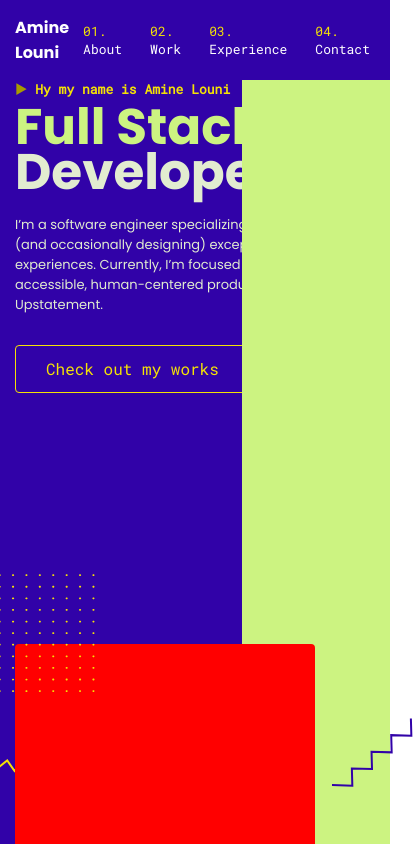
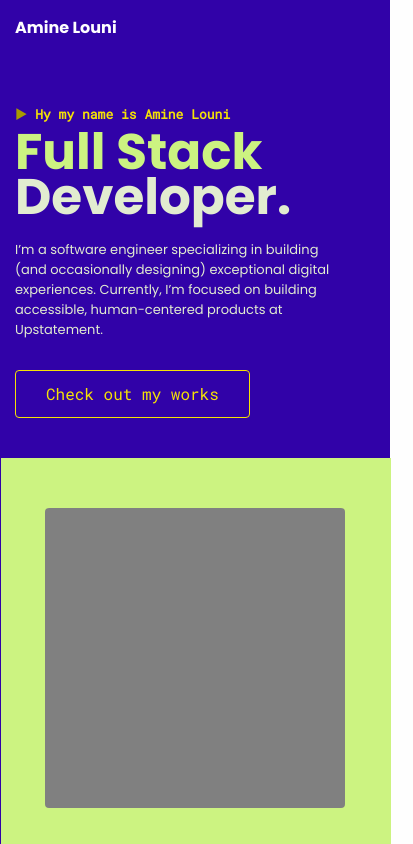
Before and after one commit to amine-louni/v2, a Next.js app: page / in a window 390 px wide. Shown: the top 844 px of the page, 413 px wide, since content can reach past the window. Built offline with nearby package versions, Linux system fonts and the light colour scheme.

Commit message:
responsive hero 🦸‍♂️

```diff
--- a/next.config.js
+++ b/next.config.js
@@ -1,3 +1,3 @@
 module.exports = {
   reactStrictMode: true,
-}
+};
--- a/pages/index.jsx
+++ b/pages/index.jsx
@@ -1,10 +1,8 @@
 import Head from "next/head";
 import Navbar from "../components/Navbar";
 import classes from "../styles/Home.module.scss";
-import ZigzagYellow from "../public/zigzag-yellow.svg";
-import ZigzagBlue from "../public/zigzag-blue.svg";
-import SquareBlue from "../public/square-blue.svg";
-import SquareYellow from "../public/square-yellow.svg";
+import AvatarShapes from "../public/photo-bg.svg";
+
 import Image from "next/image";
 
 export default function Home() {
@@ -41,19 +39,21 @@ export default function Home() {
                 <br />
               </div>
               <div className={`col-md-5 ${classes["col-photo"]}`}>
-                <div className={classes.zig1}>
-                  <Image src={ZigzagYellow} alt="zig-zag" />
+                <div className={classes["xs-overlay"]} />
+                <div className={classes.avatarShapes}>
+                  <Image src={AvatarShapes} alt="shapes" />
                 </div>
-                <div className={classes.zig2}>
-                  <Image src={ZigzagYellow} alt="zig-zag" />
-                </div>
-                <div className={classes.zig3}>
-                  <Image src={ZigzagBlue} alt="zig-zag" />
-                </div>
-
                 <div className={classes.photo}></div>
               </div>
             </div>
+          </div>
+        </section>
+
+        <section className={classes.aboutSection}>
+          <div className="container">
+            <h2>
+              <span>01. </span>About
+            </h2>
           </div>
         </section>
       </main>
--- a/styles/Home.module.scss
+++ b/styles/Home.module.scss
@@ -1,8 +1,12 @@
 .hero {
   background-color: var(--blue);
-  height: 95vh;
+  height: 550px;
+
   color: var(--white);
   position: relative;
+  @media only screen and (max-width: 768px) {
+    height: auto;
+  }
 }
 .container {
   height: 100%;
@@ -14,6 +18,9 @@
   margin-bottom: var(--spacing-xs);
   span {
     color: var(--yellow-dark);
+  }
+  @media only screen and (max-width: 768px) {
+    margin-top: 5rem;
   }
 }
 
@@ -46,31 +53,23 @@
   display: flex;
   align-items: center;
   position: relative;
+  @media only screen and (max-width: 768px) {
+    justify-content: center;
+    margin-top: 4rem;
+  }
 }
-.zig1 {
+.avatarShapes {
   position: absolute;
-  top: 1;
-  left: -40px;
-  bottom: 15%;
-  z-index: 10;
+  width: 40rem;
+  left: -4rem;
+  top: 10rem;
+  @media only screen and (max-width: 992px) {
+    width: 37rem;
+  }
+  @media only screen and (max-width: 768px) {
+    display: none;
+  }
 }
-.zig2 {
-  position: absolute;
-  top: 1;
-  left: -30px;
-  bottom: 50%;
-  transform: rotate(-37deg);
-  z-index: 1;
-}
-.zig3 {
-  position: absolute;
-  top: 1;
-  right: -30px;
-  bottom: 50%;
-
-  z-index: 1;
-}
-
 .overlay {
   position: absolute;
   height: 100%;
@@ -78,42 +77,49 @@
   right: 0;
   bottom: 0;
   background-color: var(--green);
+  overflow: hidden;
   flex-grow: 1;
+  @media only screen and (max-width: 768px) {
+    display: none;
+  }
+}
+
+.xs-overlay {
+  height: 100%;
+  background-color: var(--green);
+  width: 100vw;
+  height: 100%;
+  position: absolute;
+  top: 0;
+  left: -7px;
+  display: none;
+  @media only screen and (max-width: 768px) {
+    display: block;
+  }
 }
 
 .photo {
   height: 30rem;
   width: 30rem;
-  z-index: 1;
+
   position: relative;
-  background-color: red;
+  background-color: gray;
   border-radius: var(--border-radius);
 
-  &::after {
-    content: "";
-    position: absolute;
-    height: 15rem;
-    width: 15rem;
-    z-index: -1;
-
-    top: -7rem;
-    left: -7rem;
-    background-image: url("/square-yellow.svg");
-
-    background-repeat: no-repeat;
-    background-size: contain;
+  @media only screen and (max-width: 768px) {
+    margin: 5rem auto;
   }
   &::before {
     content: "";
     position: absolute;
-    height: 15rem;
-    width: 15rem;
+    height: 100%;
+    width: 100%;
+    background-color: tomato;
+    left: 2rem;
+    top: 2rem;
     z-index: -1;
-
-    bottom: -7rem;
-    right: -7rem;
-    background-image: url("/square-blue.svg");
-    background-repeat: no-repeat;
-    background-size: contain;
   }
 }
+
+.aboutSection {
+}
--- a/styles/Navbar.module.scss
+++ b/styles/Navbar.module.scss
@@ -15,6 +15,9 @@
         color: var(--yellow);
       }
     }
+    @media only screen and (max-width: 768px) {
+      display: none;
+    }
   }
 }
 
--- a/styles/theme/_base.scss
+++ b/styles/theme/_base.scss
@@ -13,6 +13,8 @@ html {
 
 body {
   font-size: 1.6rem;
-  font-family: var(--default-font);
+  font-family: var(--font-sans);
   overscroll-behavior-y: none;
+  background-color: var(--white);
+  overflow-x: hidden;
 }
```
Also changed, not shown: public/photo-bg.svg (added).
